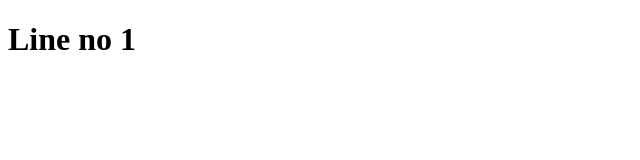
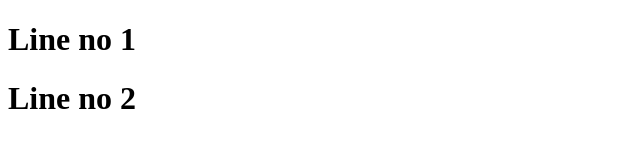
Before and after one commit to KrRatul/demo-, a plain HTML site: page index.html in a window 1280 px wide. Shown: the whole page, without its empty margins (0-640 px from the left). Drawn offline with Linux system fonts and the light colour scheme.

Commit message:
Version 2

```diff
--- a/index.html
+++ b/index.html
@@ -7,5 +7,6 @@
 </head>
 <body>
     <h1>Line no 1</h1>
+    <h1>Line no 2</h1>
 </body>
 </html>
```
